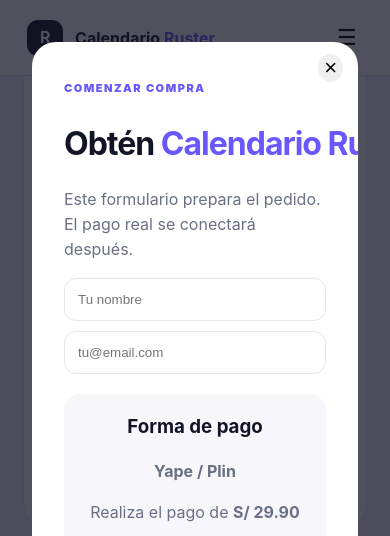
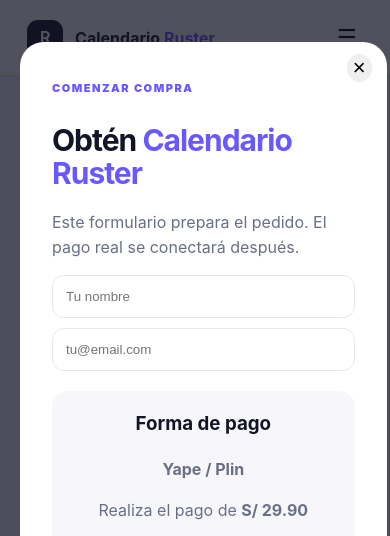
Before and after one commit to restvirgcarmen-ux/calendario-ruster-web, a website: page public/index.html in a window 390 px wide. Both pictures are taken after a click on the button "Comprar Calendario Ruster". Shown: the part 4147-4683 px from the top of the page. Drawn offline with Linux system fonts and the light colour scheme; no server answers.

Commit message:
Update styles.css

```diff
--- a/public/styles.css
+++ b/public/styles.css
@@ -53,3 +53,27 @@
     font-size: 32px;
   }
 }
+
+/* Ajuste de ventana de compra */
+.modal .box {
+  width: min(700px, 92vw);
+  max-height: 90vh;
+  overflow-y: auto;
+}
+
+.modal .box h2 {
+  font-size: 42px;
+  white-space: nowrap;
+  margin-bottom: 20px;
+}
+
+@media (max-width: 700px) {
+  .modal .box {
+    width: 94vw;
+  }
+
+  .modal .box h2 {
+    font-size: 30px;
+    white-space: normal;
+  }
+}
```
